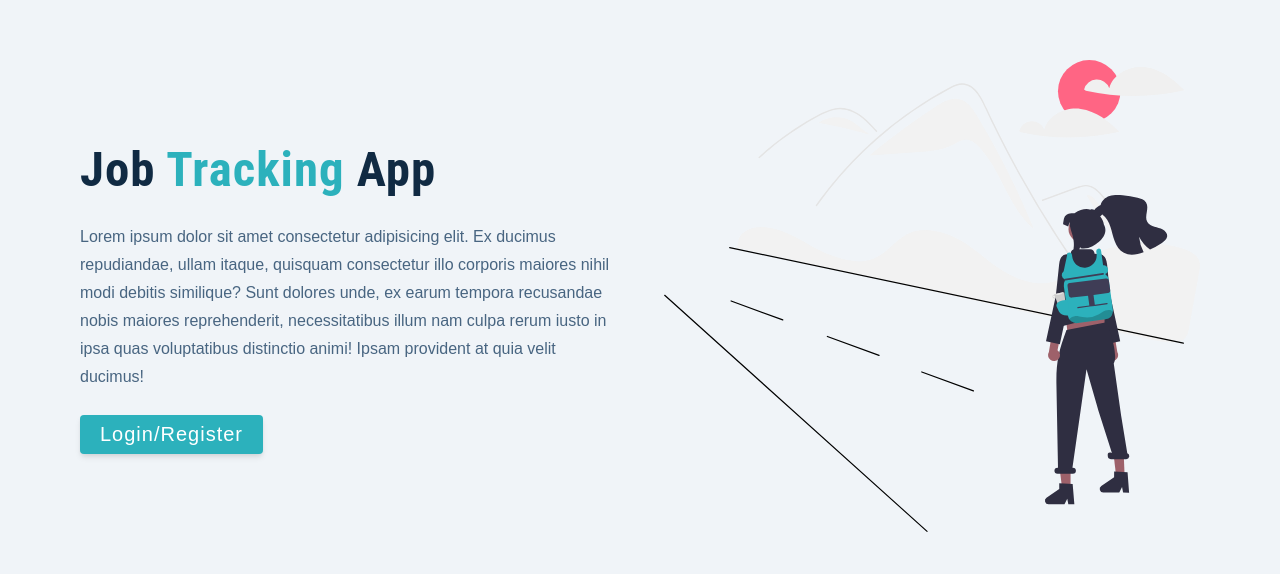
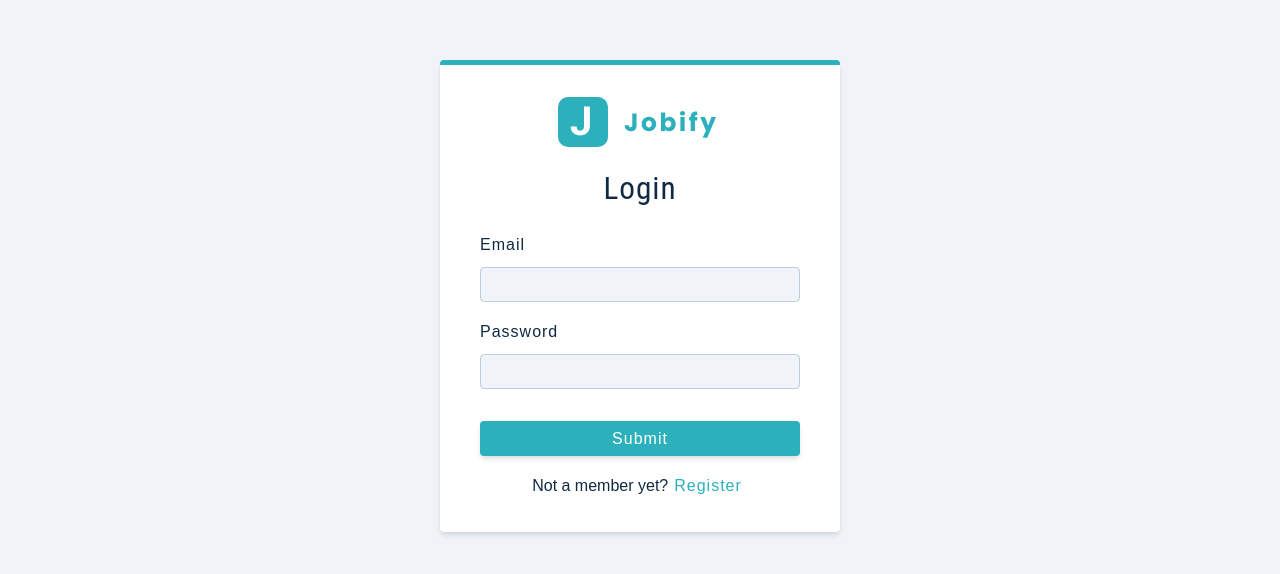
Before and after one commit to JGitHub25/mern-jobify, a React (Create React App) app in the folder client/: page /register in a window 1280 px wide. Shown: the part 104-678 px from the top of the page. Built offline with nearby package versions, Linux system fonts and the light colour scheme.

Commit message:
feat: create Register/Login page.

```diff
--- a/client/src/App.js
+++ b/client/src/App.js
@@ -1,10 +1,16 @@
-import { Landing } from "./pages/Landing";
+import { BrowserRouter, Routes, Route } from "react-router-dom";
+import { Dashboard, Landing, Register, Error } from "./pages";
 
 function App() {
   return (
-    <>
-      <Landing />
-    </>
+    <BrowserRouter>
+      <Routes>
+        <Route path="/" element={<Dashboard />} />
+        <Route path="/register" element={<Register />} />
+        <Route path="/landing" element={<Landing />} />
+        <Route path="*" element={<Error />} />
+      </Routes>
+    </BrowserRouter>
   );
 }
 
--- /dev/null
+++ b/client/src/components/Alert.js
@@ -0,0 +1,3 @@
+export const Alert = () => {
+  return <div className="alert alert-danger">alert goes here</div>;
+};
--- /dev/null
+++ b/client/src/components/FormRow.js
@@ -0,0 +1,17 @@
+export const FormRow = ({ type, name, value, handleChange, labelText }) => {
+  return (
+    <div className="form-row">
+      <label htmlFor={name} className="form-label">
+        {labelText || name}
+      </label>
+
+      <input
+        type={type}
+        value={value}
+        name={name}
+        onChange={handleChange}
+        className="form-input"
+      />
+    </div>
+  );
+};
--- /dev/null
+++ b/client/src/components/Logo.js
@@ -0,0 +1,5 @@
+import logo from "../assets/images/logo.svg";
+
+export const Logo = () => {
+  return <img className="logo" src={logo} alt="jobify logo" />;
+};
--- /dev/null
+++ b/client/src/components/index.js
@@ -0,0 +1,5 @@
+import { Alert } from "./Alert";
+import { FormRow } from "./FormRow";
+import { Logo } from "./Logo";
+
+export { Logo, FormRow, Alert };
--- /dev/null
+++ b/client/src/pages/Dashboard.js
@@ -0,0 +1,3 @@
+export const Dashboard = () => {
+  return <h1>Dashboard</h1>;
+};
--- /dev/null
+++ b/client/src/pages/Error.js
@@ -0,0 +1,16 @@
+import { Link } from "react-router-dom";
+import img from "../assets/images/not-found.svg";
+import Wrapper from "../assets/wrappers/ErrorPage";
+
+export const Error = () => {
+  return (
+    <Wrapper className="full-page">
+      <div>
+        <img src={img} alt="not found" />
+        <h3>Oh no!!! page not found.</h3>
+        <p>We can't seem to find the page you're looking for.</p>
+        <Link to="/">back home</Link>
+      </div>
+    </Wrapper>
+  );
+};
--- a/client/src/pages/Landing.js
+++ b/client/src/pages/Landing.js
@@ -1,6 +1,7 @@
 import main from "../assets/images/main.svg";
+import { Logo } from "../components";
 import Wrapper from "../assets/wrappers/LandingPage";
-import { Logo } from "../components";
+import { Link } from "react-router-dom";
 
 export const Landing = () => {
   return (
@@ -21,7 +22,9 @@
             nam culpa rerum iusto in ipsa quas voluptatibus distinctio animi!
             Ipsam provident at quia velit ducimus!
           </p>
-          <button className="btn btn-hero">login/register</button>
+          <Link to="/register" className="btn btn-hero">
+            login/register
+          </Link>
         </div>
         <img className="img main-img" src={main} alt="job hunt" />
       </div>
--- /dev/null
+++ b/client/src/pages/Register.js
@@ -0,0 +1,72 @@
+import { useState, useEffect } from "react";
+import { Logo, FormRow, Alert } from "../components";
+import Wrapper from "../assets/wrappers/RegisterPage";
+// global context and useNavigate later
+
+const initialState = {
+  name: "",
+  email: "",
+  password: "",
+  isMember: true,
+  showAlert: false,
+};
+// if possible prefer local state
+// global state
+
+export function Register() {
+  const [values, setValues] = useState(initialState);
+
+  // global context and useNavigate later
+
+  const handleChange = (e) => {
+    console.log(e.target);
+  };
+
+  const toggleMember = () => {
+    setValues({ ...values, isMember: !values.isMember });
+  };
+
+  const onSubmit = (e) => {
+    e.preventDefault();
+    console.log(e.target);
+  };
+  return (
+    <Wrapper className="full-page">
+      <form className="form" onSubmit={onSubmit}>
+        <Logo />
+        <h3>{values.isMember ? "Login" : "Register"}</h3>
+        {values.showAlert && <Alert />}
+        {!values.isMember && (
+          <FormRow
+            type="text"
+            name="name"
+            value={values.name}
+            handleChange={handleChange}
+          />
+        )}
+        <FormRow
+          type="email"
+          name="email"
+          value={values.email}
+          handleChange={handleChange}
+        />
+        <FormRow
+          type="password"
+          name="password"
+          value={values.password}
+          handleChange={handleChange}
+        />
+        <button type="submit" className="btn btn-block">
+          submit
+        </button>
+        <p>
+          {values.isMember ? "Not a member yet?" : "Already a member?"}
+
+          <button type="button" onClick={toggleMember} className="member-btn">
+            {values.isMember ? "Register" : "Login"}
+          </button>
+        </p>
+      </form>
+    </Wrapper>
+  );
+}
--- /dev/null
+++ b/client/src/pages/index.js
@@ -0,0 +1,6 @@
+import { Dashboard } from "./Dashboard";
+import { Landing } from "./Landing";
+import { Register } from "./Register";
+import { Error } from "./Error";
+
+export { Dashboard, Landing, Register, Error };
```
